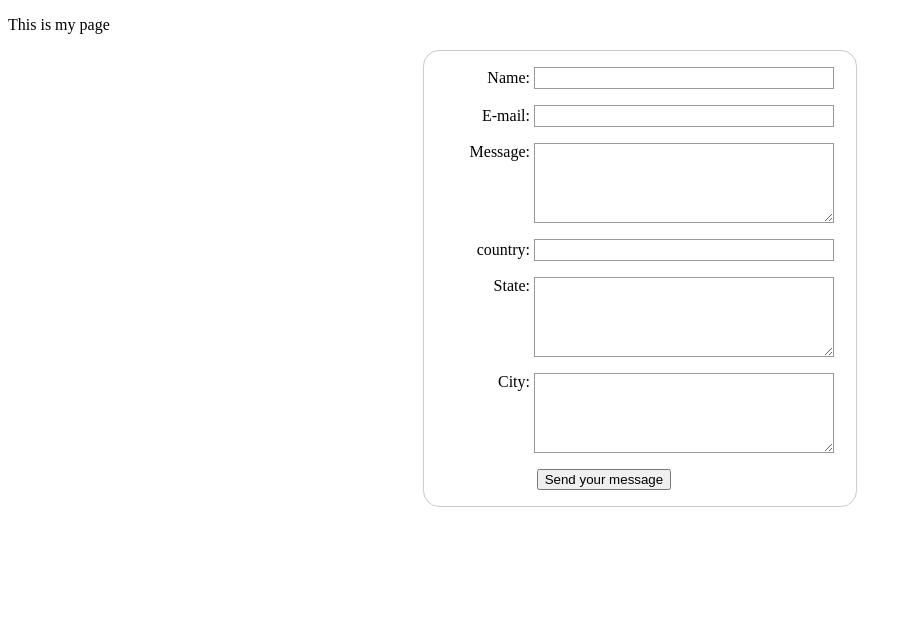
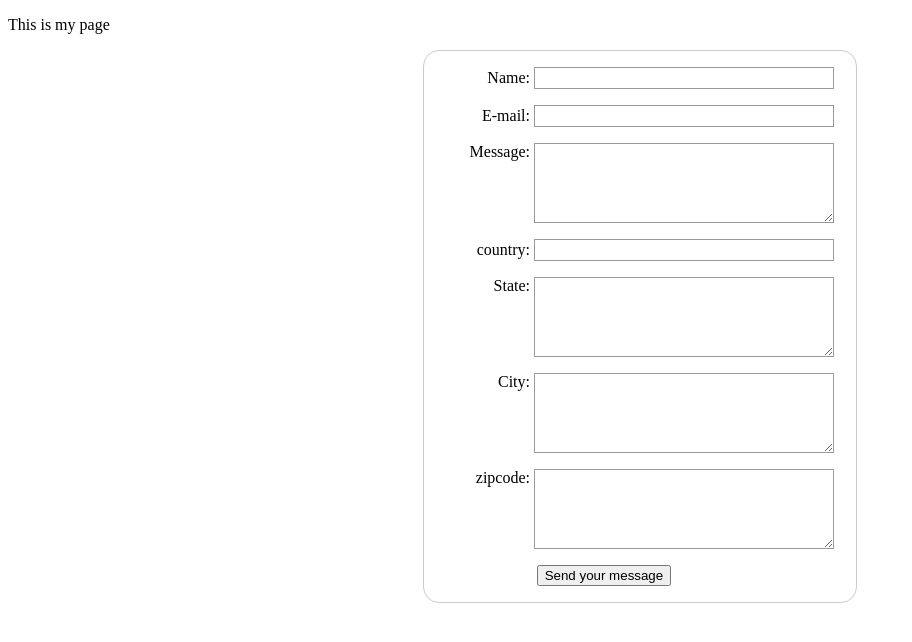
Before and after one commit to ClarityRevyrie/CR1, a plain HTML site: page index.html in a window 1280 px wide. Shown: the whole page, without its empty margins (0-912 px from the left). Drawn offline with Linux system fonts and the light colour scheme.

Commit message:
updated zipcode field

```diff
--- a/index.html
+++ b/index.html
@@ -84,6 +84,12 @@
           <label for = "City">City:</label>
           <textarea id = "city" name = "City"></textarea>
         </li>
+
+        <li>
+          <label for = "zipcode">zipcode:</label>
+          <textarea id = "zipcode" name = "zipcode"></textarea>
+        </li>
+
         <li class = "button">
           <button type = "submit">Send your message</button>
         </li>
```
